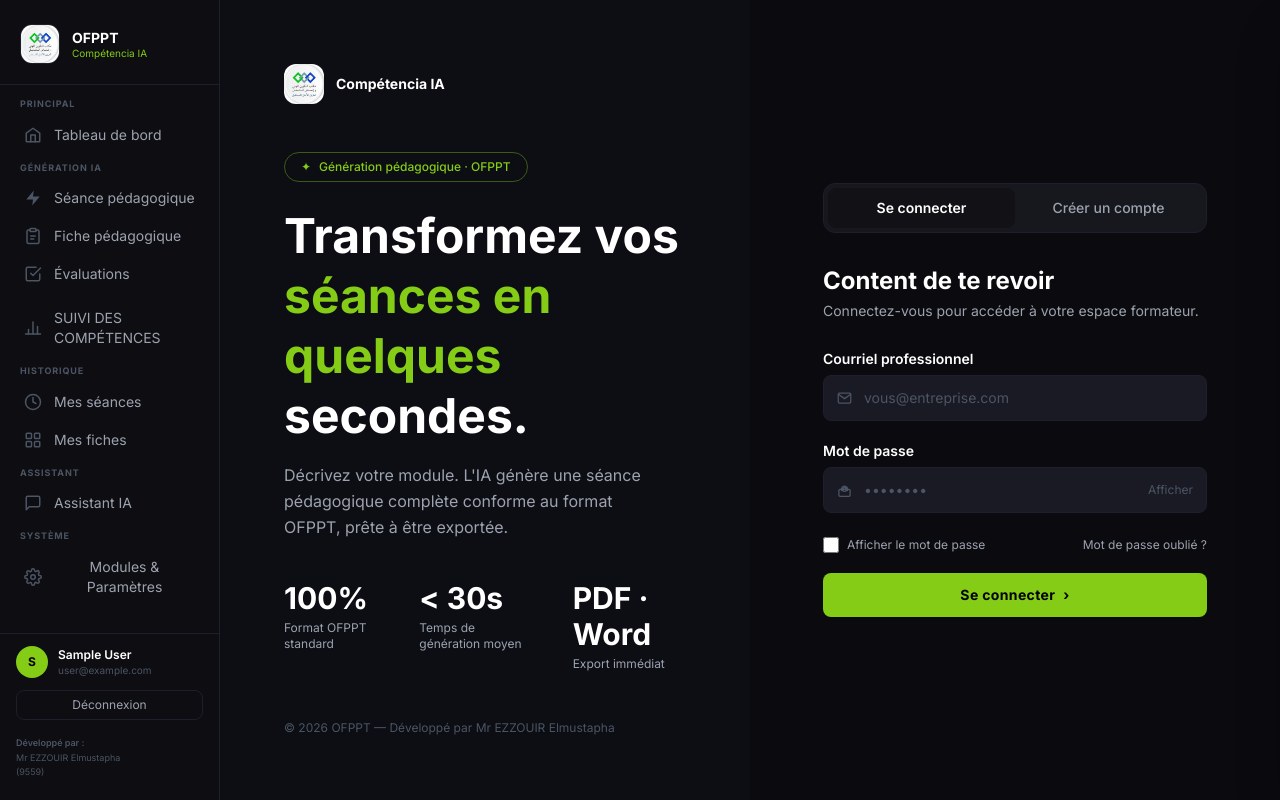
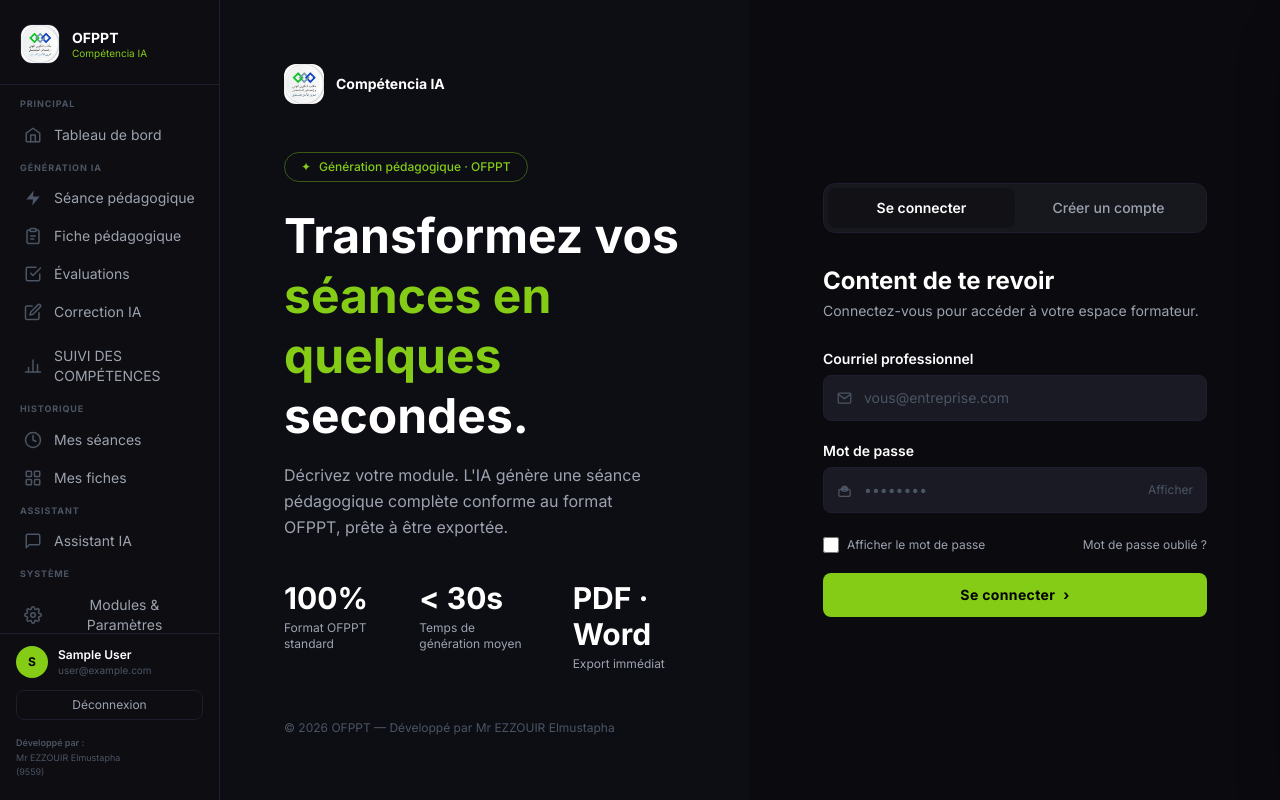
Before and after one commit to ezzouhir2122-wq/generateur-seances-ofppt, a Next.js app: page /login in a window 1280 px wide. Built offline with nearby package versions, Linux system fonts and the light colour scheme; no server answers; sample sign-in values are in the browser's storage.

Commit message:
feat: add Correction IA menu item and placeholder page

```diff
--- /dev/null
+++ b/src/app/corrections/page.tsx
@@ -0,0 +1,27 @@
+export default function CorrectionIAPage() {
+  return (
+    <div className="flex flex-col items-center justify-center min-h-[60vh] gap-6">
+      <div
+        className="w-16 h-16 rounded-2xl flex items-center justify-center"
+        style={{ background: "#84CC1618", border: "1px solid #84CC1630" }}
+      >
+        <svg width="32" height="32" fill="none" stroke="#84CC16" strokeWidth="2" strokeLinecap="round" strokeLinejoin="round" viewBox="0 0 24 24">
+          <path d="M11 4H4a2 2 0 00-2 2v14a2 2 0 002 2h14a2 2 0 002-2v-7"/>
+          <path d="M18.5 2.5a2.121 2.121 0 013 3L12 15l-4 1 1-4 9.5-9.5z"/>
+        </svg>
+      </div>
+      <div className="text-center">
+        <h1 className="text-2xl font-bold text-white mb-2">Correction IA</h1>
+        <p className="text-sm max-w-sm" style={{ color: "#6B7280" }}>
+          Importez une copie (PDF, DOCX ou image) — l&apos;IA la corrige, attribue une note et génère un rapport de feedback détaillé.
+        </p>
+      </div>
+      <div
+        className="text-xs font-semibold px-3 py-1.5 rounded-full"
+        style={{ background: "#1E1E2C", color: "#84CC16", border: "1px solid #84CC1640" }}
+      >
+        Bientôt disponible
+      </div>
+    </div>
+  );
+}
--- a/src/components/ui/NavSidebar.tsx
+++ b/src/components/ui/NavSidebar.tsx
@@ -58,6 +58,13 @@ const ChatIcon = () => (
   </svg>
 );
 
+const PencilCheckIcon = () => (
+  <svg width="18" height="18" fill="none" stroke="currentColor" strokeWidth="2" strokeLinecap="round" strokeLinejoin="round" viewBox="0 0 24 24">
+    <path d="M11 4H4a2 2 0 00-2 2v14a2 2 0 002 2h14a2 2 0 002-2v-7"/>
+    <path d="M18.5 2.5a2.121 2.121 0 013 3L12 15l-4 1 1-4 9.5-9.5z"/>
+  </svg>
+);
+
 const BarChartIcon = () => (
   <svg width="18" height="18" fill="none" stroke="currentColor" strokeWidth="2" strokeLinecap="round" strokeLinejoin="round" viewBox="0 0 24 24">
     <line x1="18" y1="20" x2="18" y2="10"/>
@@ -87,6 +94,7 @@ const navSections = [
       { href: "/seances", label: "Séance pédagogique", icon: <LightningIcon />, exact: false },
       { href: "/fiches", label: "Fiche pédagogique", icon: <ClipboardIcon />, exact: true },
       { href: "/evaluations", label: "Évaluations", icon: <CheckSquareIcon />, exact: false },
+      { href: "/corrections", label: "Correction IA", icon: <PencilCheckIcon />, exact: false },
     ],
   },
   {
```
